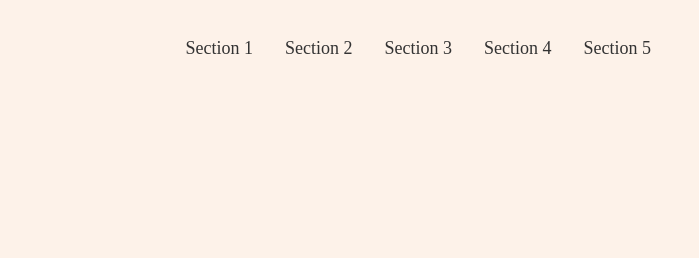
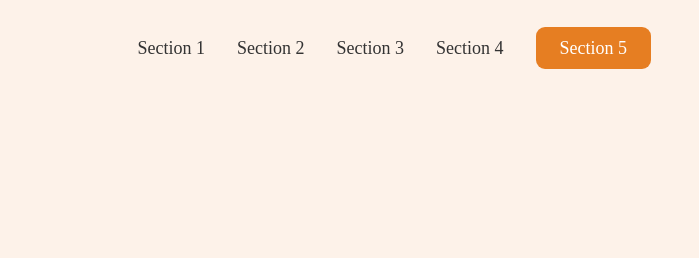
Before and after one commit to sandhyaperumalla/Landing-Page-SPW, a plain HTML site: page index.html in a window 1280 px wide. Shown: the top 258 px of the page, 581-1280 px from the left. Drawn offline with Linux system fonts and the light colour scheme.

Commit message:
Implementing navigation

```diff
--- a/index.html
+++ b/index.html
@@ -20,7 +20,7 @@
             <li><a class="main-nav-link" href="#">Section 2</a></li>
             <li><a class="main-nav-link"href="#">Section 3</a></li>
             <li><a class="main-nav-link"href="#">Section 4</a></li>
-            <li><a class="main-nav-link"href="#">Section 5</a></li>
+            <li><a class="main-nav-link nav-cta"href="#">Section 5</a></li>
         </ul>
         </nav>
     </header>
--- a/style.css
+++ b/style.css
@@ -7,9 +7,14 @@
 
  -Font weights:
   Default: 400
+  Medium:500
+  semi-bold:600
+  Bold:700
 
  -Line heights:
         Default: 1
+        Small:1.05
+        Paragraph:1.6
 
  ---02 COLORS
 
@@ -24,6 +29,7 @@
         ---05 SHADOWS
 
         ---06 BORDER-RADIUS
+        Default:9px
 
         ---07 WHITESPACE
 
@@ -116,10 +122,12 @@ header {
 .main-nav-list {
        list-style: none;
        display:flex;
+       align-items:center;
        gap:3.2rem;
 }
 .main-nav-link:link,
 .main-nav-link:visited {
+       display: inline-block;
        text-decoration:none;
        color:#333;
        font-weight: 500;
@@ -130,6 +138,19 @@ header {
 .main-nav-link:active {
        color:#cf711f;
 }
+.main-nav-link.nav-cta:link,
+.main-nav-link.nav-cta:visited {
+       padding:1.2rem 2.4rem;
+       border-radius:9px;
+       color:#fff;
+       background-color: #e67e22;
+}
+.main-nav-link.nav-cta:hover,
+.main-nav-link.nav-cta:active{
+       background-color: #cf711f;
+}
+
+
 
 /**************************************/
 /* HERO SECTION */
```
